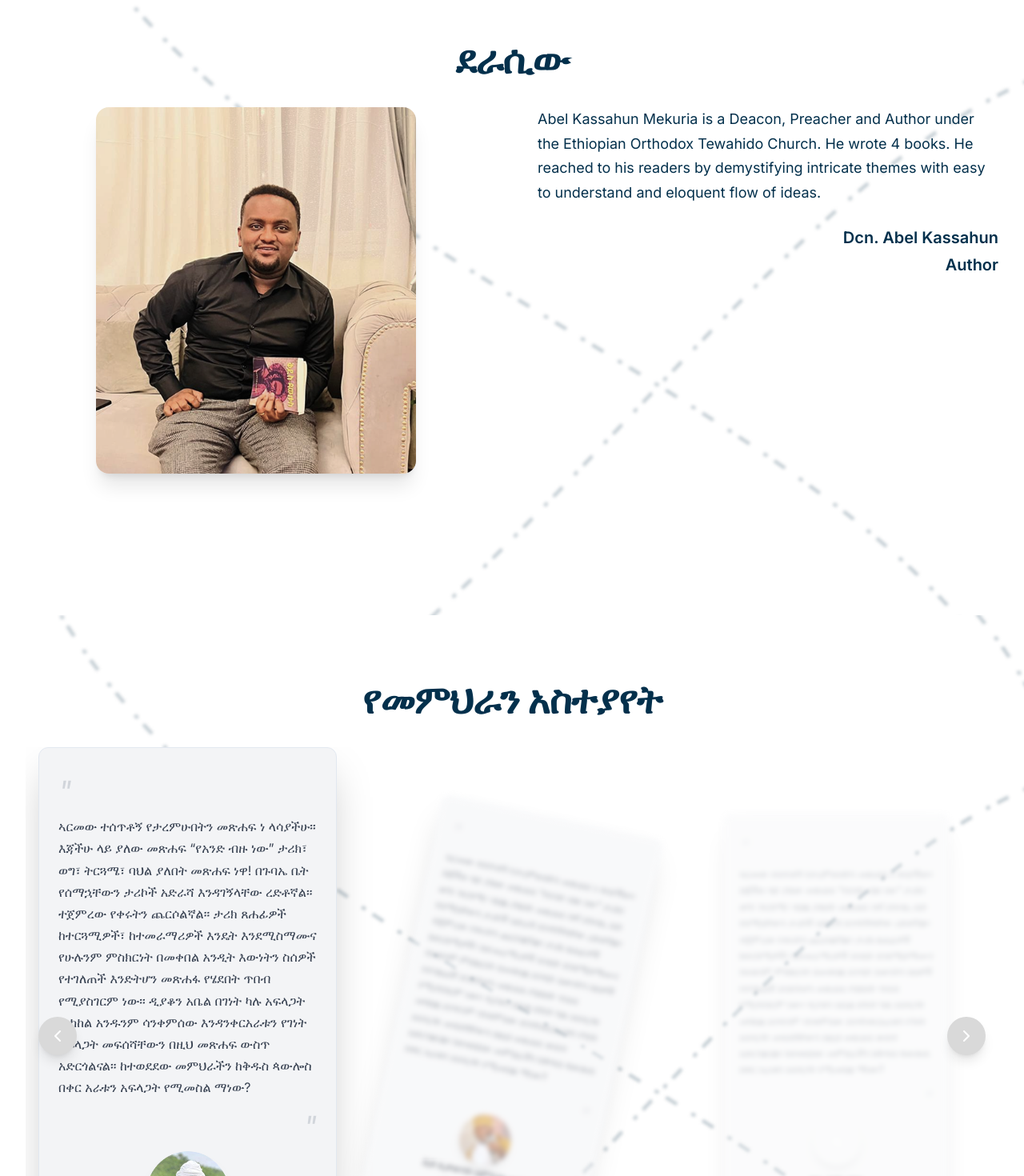
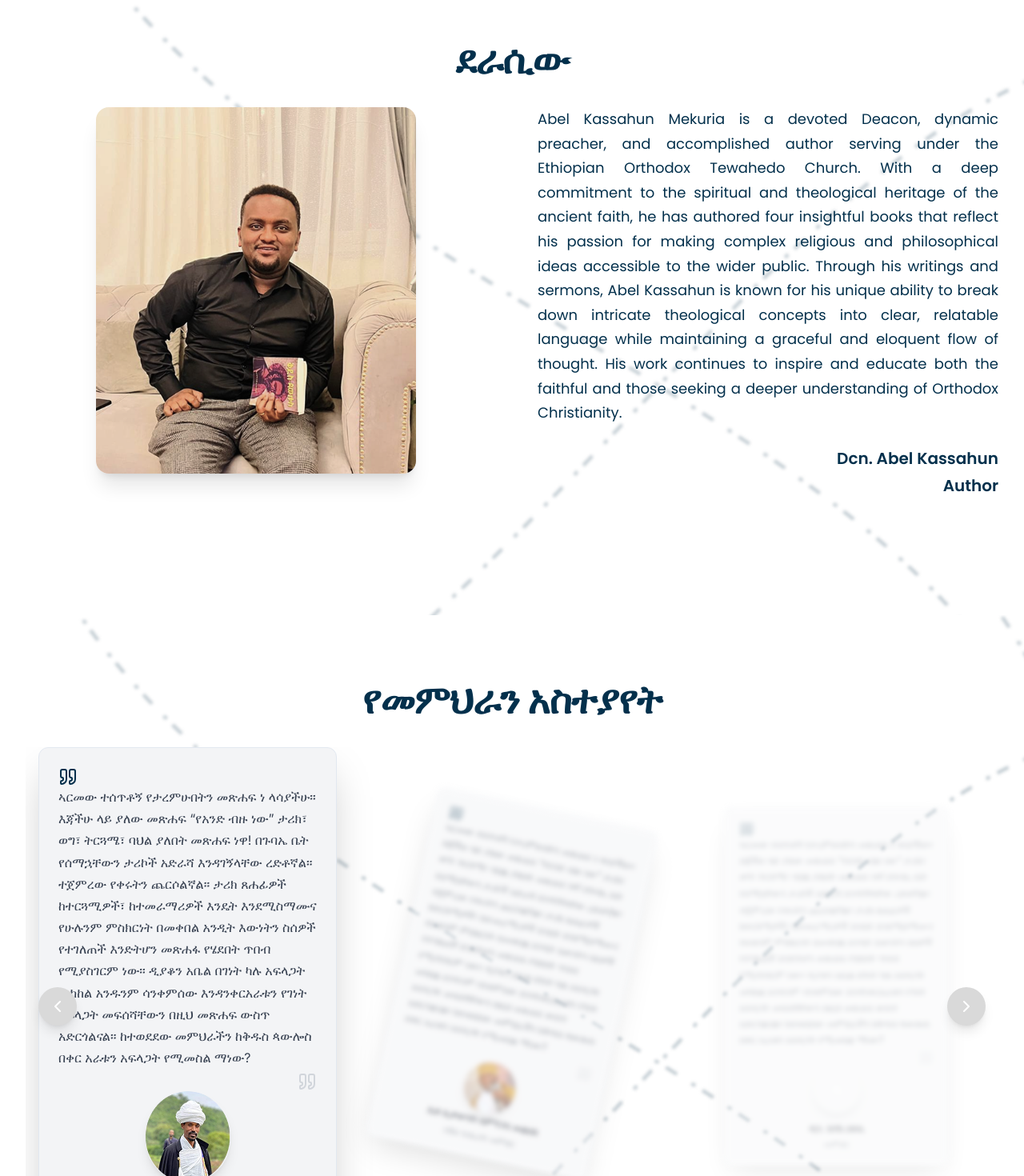
Before and after one commit to MekdelawitGebre/st-paul-book, a Next.js app: page / in a window 1280 px wide. Shown: the part 1600-3070 px from the top of the page at 80% size. Built offline with nearby package versions, Linux system fonts and the light colour scheme; a web font is replaced by a local one.

Commit message:
fix:quoteyion icon in testimoinl

```diff
--- a/components/author.tsx
+++ b/components/author.tsx
@@ -25,7 +25,7 @@ export default function Author() {
           <div>
             <Image
               src="/auther.png"
-              alt="Author - Kidus Aba Kristos"
+              alt="Author - Dcn. Abel Kassahun"
               width={400}
               height={500}
               className="rounded-2xl shadow-xl mx-auto object-cover"
@@ -33,16 +33,33 @@ export default function Author() {
           </div>
           <div className="pt-0">
             <p
-              className="leading-relaxed mb-6 text-lg"
-              style={{ color: "#03304c" }}
+              className="leading-relaxed mb-6 text-lg text-justify"
+              style={{
+                color: "#03304c",
+                fontFamily: "Poppins, system-ui, -apple-system, sans-serif",
+              }}
             >
-              Abel Kassahun Mekuria is a Deacon, Preacher and Author under the
-              Ethiopian Orthodox Tewahido Church. He wrote 4 books. He reached
-              to his readers by demystifying intricate themes with easy to
-              understand and eloquent flow of ideas.
+              Abel Kassahun Mekuria is a devoted Deacon, dynamic preacher, and
+              accomplished author serving under the Ethiopian Orthodox Tewahedo
+              Church. With a deep commitment to the spiritual and theological
+              heritage of the ancient faith, he has authored four insightful
+              books that reflect his passion for making complex religious and
+              philosophical ideas accessible to the wider public. Through his
+              writings and sermons, Abel Kassahun is known for his unique
+              ability to break down intricate theological concepts into clear,
+              relatable language while maintaining a graceful and eloquent flow
+              of thought. His work continues to inspire and educate both the
+              faithful and those seeking a deeper understanding of Orthodox
+              Christianity.
             </p>
             <div className="text-right">
-              <p className="text-xl font-semibold" style={{ color: "#03304c" }}>
+              <p
+                className="text-xl font-semibold"
+                style={{
+                  color: "#03304c",
+                  fontFamily: "Poppins, system-ui, -apple-system, sans-serif",
+                }}
+              >
                 Dcn. Abel Kassahun
                 <br />
                 Author
--- a/components/testimonials.tsx
+++ b/components/testimonials.tsx
@@ -3,7 +3,7 @@
 import React from "react";
 import Image from "next/image";
 import { Card, CardContent } from "@/components/ui/card";
-import { ChevronLeft, ChevronRight } from "lucide-react";
+import { ChevronLeft, ChevronRight, Quote, QuoteIcon } from "lucide-react";
 import testimonialsData from "@/data/testimonials.json";
 
 export default function Testimonials() {
@@ -63,14 +63,17 @@ export default function Testimonials() {
                   }`}
                 >
                   <CardContent className="p-6">
-                    <div className="text-4xl text-gray-300 font-ketefa italic">
-                      "
+                    <div className="text-4xl text-gray-300 flex items-start">
+                      <QuoteIcon
+                        className="text-4xl"
+                        style={{ color: "#03304c" }}
+                      />
                     </div>
                     <p className="text-base leading-relaxed mb-1 text-gray-700">
                       {testimonial.quote}
                     </p>
-                    <div className="text-4xl text-gray-300 text-right font-serif italic">
-                      "
+                    <div className="text-4xl text-gray-300 flex justify-end">
+                      <Quote className="text-4xl text-gray-300" />
                     </div>
                     <div className="flex flex-col items-center text-center">
                       {testimonial.author.image ? (
```
